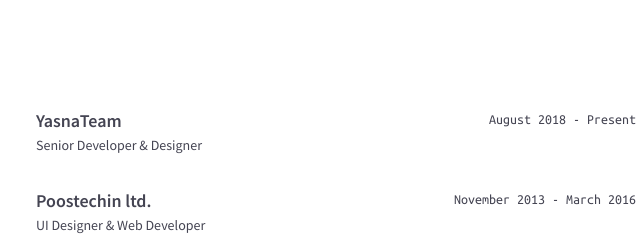
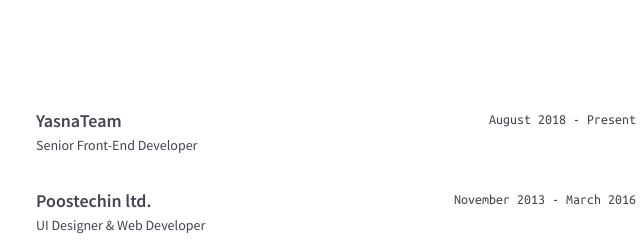
Before and after one commit to p3yman/peyman.me-gatsby, a Gatsby site: page / in a window 1280 px wide. Shown: the part 1500-1740 px from the top of the page, 419-1059 px from the left. Built offline with nearby package versions, Linux system fonts and the light colour scheme; Gatsby itself is replaced by a stand-in of ours.

Commit message:
Rename experiences

```diff
--- a/src/configs/experiences.js
+++ b/src/configs/experiences.js
@@ -7,7 +7,7 @@
   {
     title: "YasnaTeam",
     time: "August 2018 - Present",
-    desc: "Senior Developer & Designer",
+    desc: "Senior Front-End Developer",
   },
   {
     title: "Poostechin ltd.",
```
